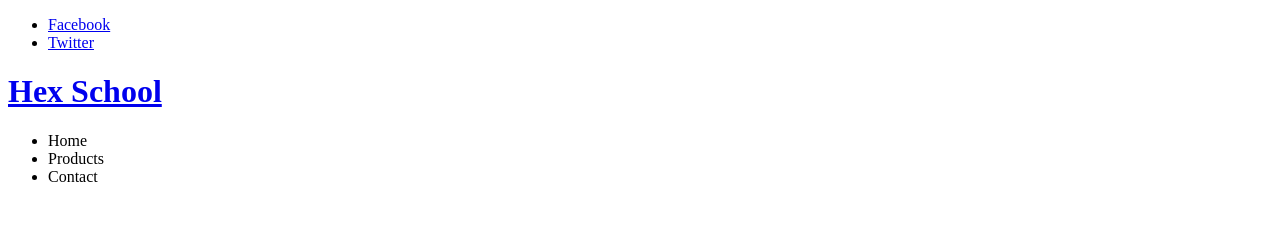
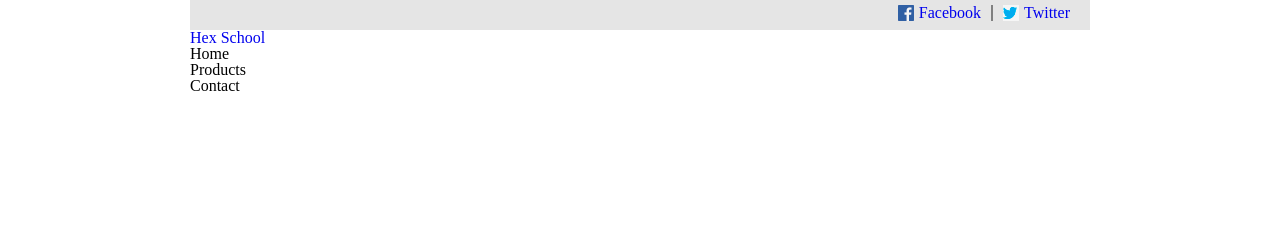
Before and after one commit to txbluebee/html-basic-final-homework, a plain HTML site: page index.html in a window 1280 px wide. Drawn offline with Linux system fonts and the light colour scheme.

Commit message:
add style to top bar

```diff
--- /dev/null
+++ b/css/main.css
@@ -0,0 +1,101 @@
+/* http://meyerweb.com/eric/tools/css/reset/
+   v2.0 | 20110126
+   License: none (public domain)
+*/
+
+html, body, div, span, applet, object, iframe,
+h1, h2, h3, h4, h5, h6, p, blockquote, pre,
+a, abbr, acronym, address, big, cite, code,
+del, dfn, em, img, ins, kbd, q, s, samp,
+small, strike, strong, sub, sup, tt, var,
+b, u, i, center,
+dl, dt, dd, ol, ul, li,
+fieldset, form, label, legend,
+table, caption, tbody, tfoot, thead, tr, th, td,
+article, aside, canvas, details, embed,
+figure, figcaption, footer, header, hgroup,
+menu, nav, output, ruby, section, summary,
+time, mark, audio, video {
+	margin: 0;
+	padding: 0;
+	border: 0;
+	font-size: 100%;
+	font: inherit;
+	vertical-align: baseline;
+}
+/* HTML5 display-role reset for older browsers */
+article, aside, details, figcaption, figure,
+footer, header, hgroup, menu, nav, section {
+	display: block;
+}
+body {
+	line-height: 1;
+}
+ol, ul {
+	list-style: none;
+}
+blockquote, q {
+	quotes: none;
+}
+blockquote:before, blockquote:after,
+q:before, q:after {
+	content: '';
+	content: none;
+}
+table {
+	border-collapse: collapse;
+	border-spacing: 0;
+}
+
+* {
+  box-sizing: border-box;
+}
+
+a {
+	text-decoration: none;
+}
+/* CSS reset end*/
+
+.clearfix:after {
+	content: '';
+	display: table;
+	clear: both;
+}
+
+.wrap {
+	width: 900px;
+	margin: 0 auto;
+}
+
+/* Top Bar */
+.top-bar {
+	height: 30px;
+	background: #E5E5E5;
+}
+
+.top-bar ul {
+	margin-top: 5px;
+	margin-right: 10px;
+	float: right;
+}
+
+.top-bar ul li {
+	float: left;
+	padding-right: 10px;
+}
+
+.top-bar ul li img {
+	float: left;
+	margin-right: 5px;
+}
+
+.top-bar ul .fb-icon {
+	border-right: 2px solid gray;
+	margin-right: 10px;
+}
+
+.top-bar ul li a:hover {
+	font-weight: bold;
+}
+
+/* Nav Bar*/
--- a/index.html
+++ b/index.html
@@ -5,15 +5,29 @@
   <meta name="viewport" content="width=device-width, initial-scale=1.0">
   <meta http-equiv="X-UA-Compatible" content="ie=edge">
   <title>Document</title>
+  <link rel="stylesheet" href="css/main.css">
 </head>
 <body>
   <div class="wrap">
-    <div class="top-bar">
+    <!-- Top Bar -->
+    <div class="top-bar clearfix">
       <ul>
-        <li><a href="#">Facebook</a></li>
-        <li><a href="#">Twitter</a></li>
+        <li class="fb-icon">
+          <a href="#">
+            <img src="img/fb.png" alt="facebook">
+            <span>Facebook</span>
+          </a>
+        </li>
+        <li>
+          <a href="#">
+            <img src="img/twitter.png" alt="twitter">
+            <span>Twitter</span>
+          </a>
+        </li>
       </ul>
     </div>
+
+    <!-- NavBar -->
     <div class="navbar">
       <h1><a href="#">Hex School</a></h1>
       <ul>
```
